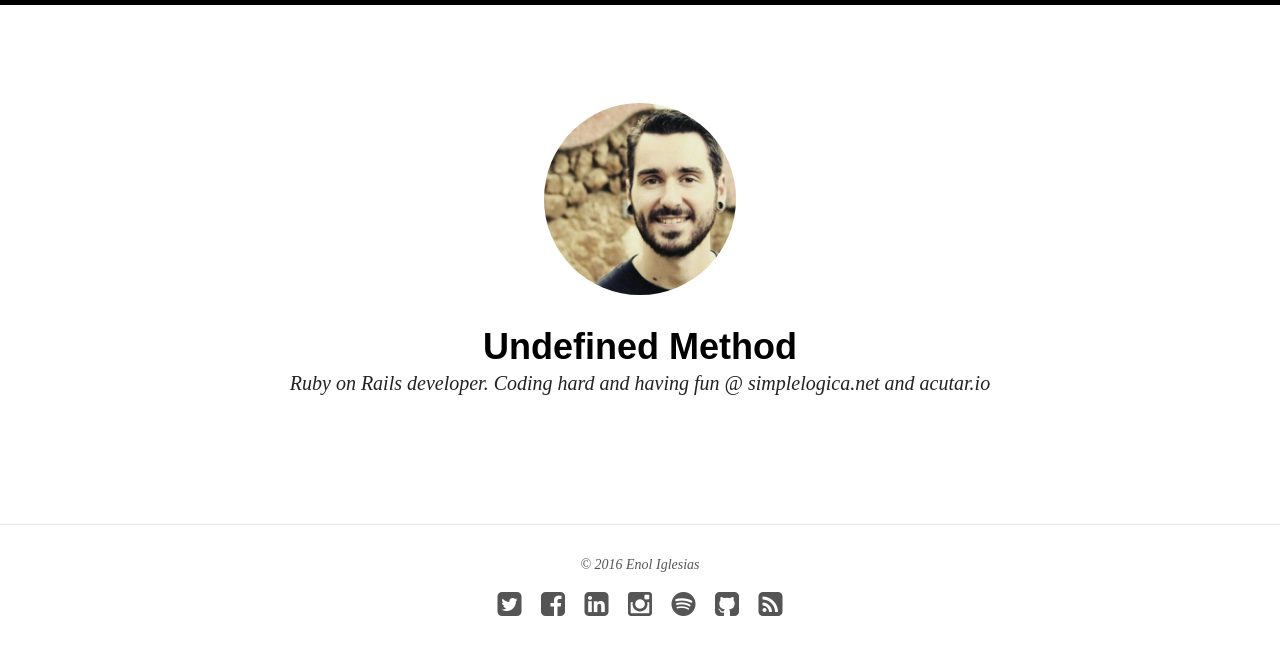
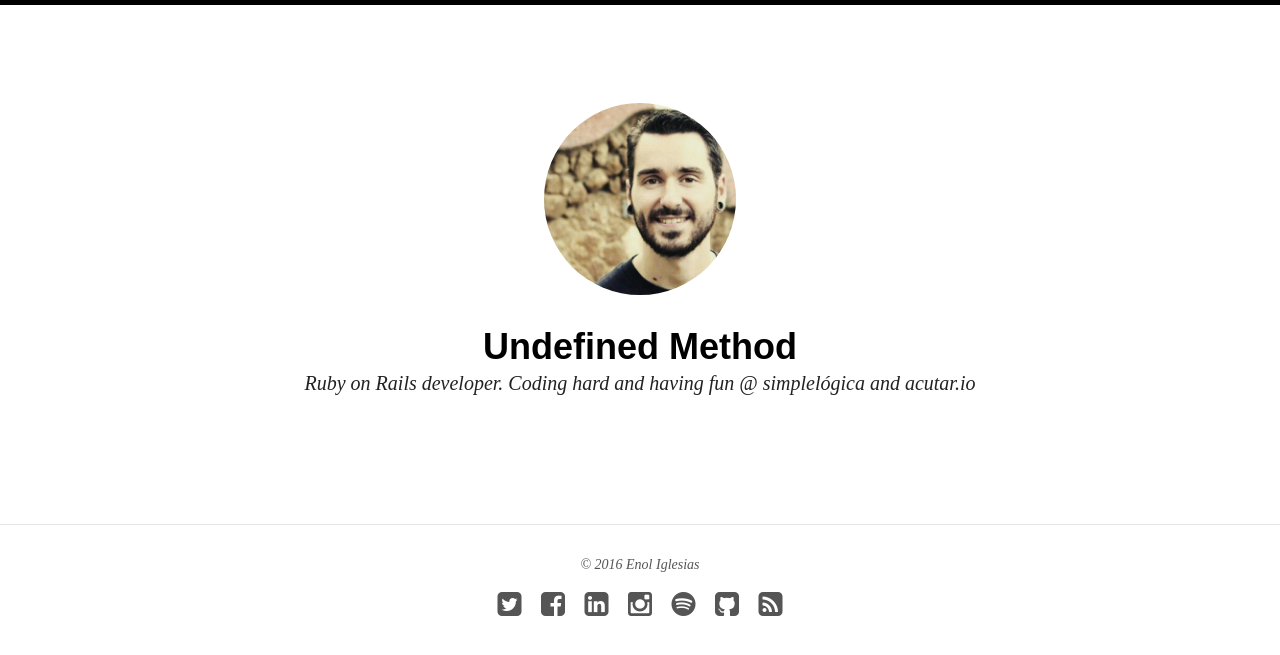
Before and after one commit to enoliglesias/enoliglesias.github.io, a Jekyll site: the page built from index.html, in a window 1280 px wide. Shown: the top 655 px of the page. Built offline with Jekyll 4.4.1, drawn with Linux system fonts in a browser that asks for light colours; nearby versions of some CDN libraries.

Commit message:
Add better web description with links

```diff
--- a/_config.yml
+++ b/_config.yml
@@ -2,7 +2,7 @@
 
 title: Undefined Method
 locale: en_US
-description: Ruby on Rails developer. Coding hard and having fun @ simplelogica.net and acutar.io
+description: Ruby on Rails developer. Coding hard and having fun @ <a href="http://simplelogica.net/" target="_blank" title="simplelógica">simplelógica</a> and <a href="http://www.acutar.io/" target="_blank" title="Acutar.io">acutar.io</a>
 logo: site-logo.png
 search: true
 url: http://undefinedmethod.com
--- a/index.html
+++ b/index.html
@@ -1,7 +1,6 @@
 ---
 layout: page
 title:
-excerpt: "Ruby on Rails developer. Coding hard and having fun @ simplelogica.net and acutar.io"
 search_omit: true
 ---
 
```
